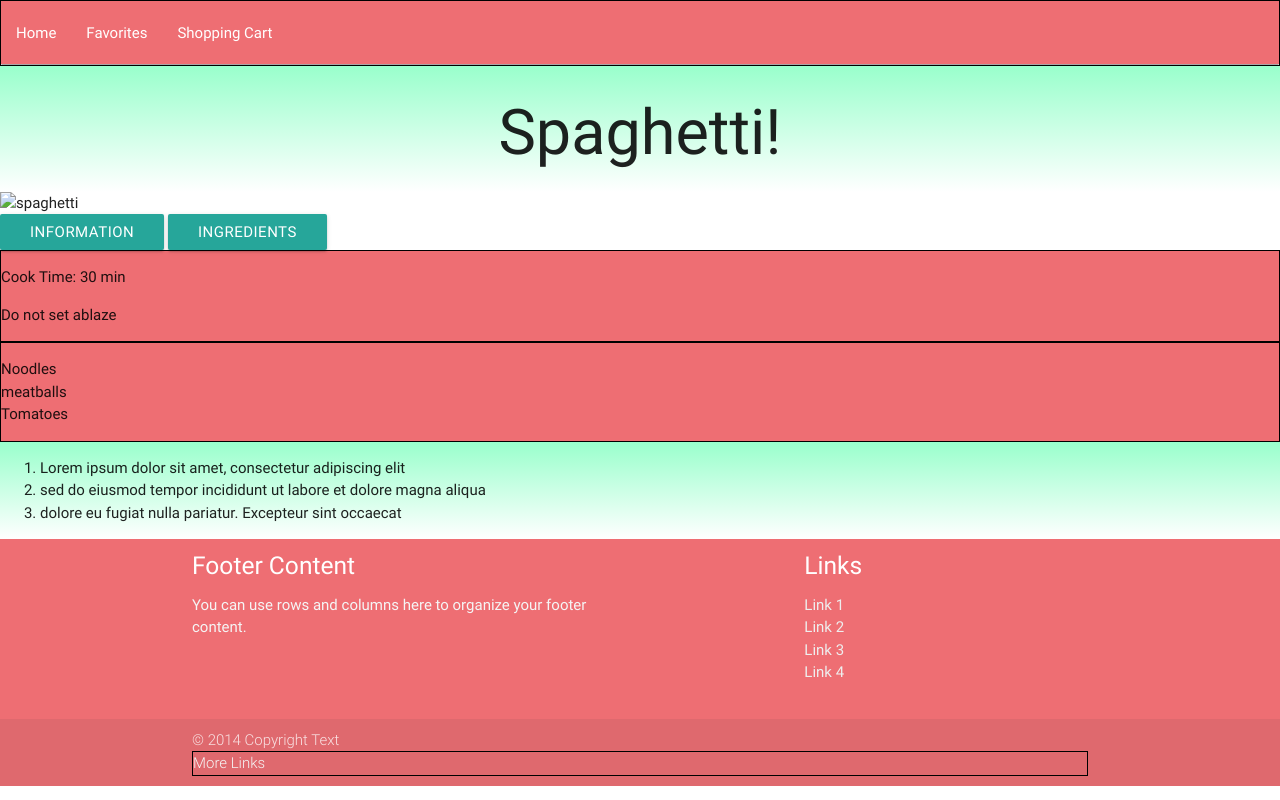
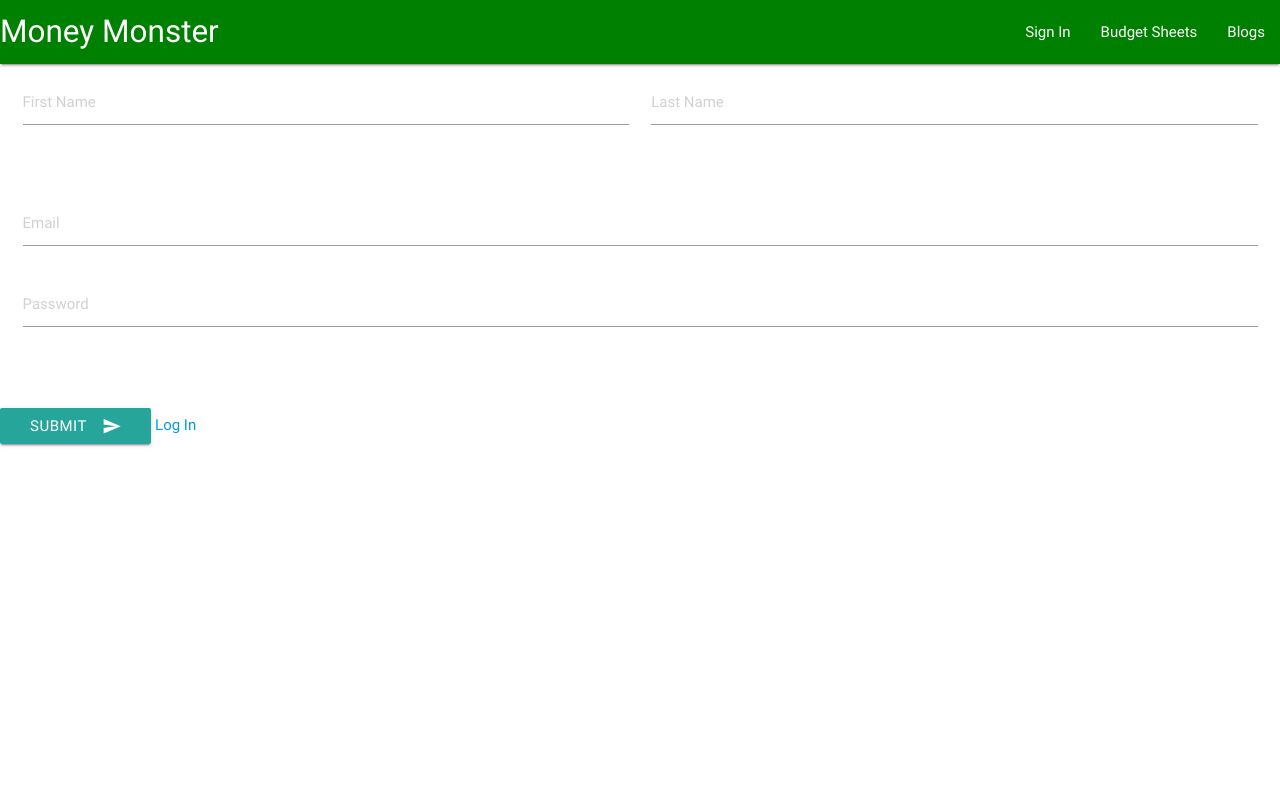
Before and after one commit to cnavarr5/RecipeApp, a plain HTML site: page index.html in a window 1280 px wide. Drawn offline with Linux system fonts and the light colour scheme; files whose address does not match are found by name.

Commit message:
Changed the idea to a budgeting app

```diff
--- a/Script/master.js
+++ /dev/null
@@ -1,17 +0,0 @@
-function toggle() {
-    var x = document.getElementById("cook");
-    if (x.style.display === "none") {
-        x.style.display = "block";
-    } else {
-        x.style.display = "none";
-    }
-}
-
-function toggle2() {
-    var x = document.getElementById("cook2");
-    if (x.style.display === "none") {
-        x.style.display = "block";
-    } else {
-        x.style.display = "none";
-    }
-}
--- /dev/null
+++ b/Styles/mainstyle.css
@@ -0,0 +1,3 @@
+.nav-wrapper{
+    background-color: green;
+}
--- a/Styles/style.css
+++ b/Styles/style.css
@@ -1,32 +1,7 @@
-*{
-    box-sizing: border-box;
+.nav-wrapper{
+    background-color: green;
 }
 
-body{
-    margin: 0;
+.btn waves-effect waves-light{
+    margin-left: 5em;
 }
-img{
-    max-width: 100%;
-}
-.container{
-    display: block;
-}
-.bloat{
-    float: left;
-    border:1px solid black;
-    width:100%;
-}
-.top{
-    background-color: black;
-}
-.right{
-    float:right;
-    width:100%;
-    border: 1px solid black;
-
-}
-.bottom{
-    width:100%;
-    float: left;
-    background: linear-gradient(to bottom, #99ffcc 0%, #ffffff 100%);
-}
--- a/index.html
+++ b/index.html
@@ -2,97 +2,73 @@
 <html lang="en">
 
 <head>
-    <!-- http-server -->
-
+    <link href="https://fonts.googleapis.com/icon?family=Material+Icons" rel="stylesheet">
     <link rel="stylesheet" href="Styles/materialize.min.css">
     <link rel="stylesheet" type="text/css" href="Styles/style.css">
     <script src="Script/master.js"></script>
     <meta charset="UTF-8">
     <meta name="viewport" content="width=device-width, initial-scale=1.0">
     <meta http-equiv="X-UA-Compatible" content="ie=edge">
-    <title>Recipe</title>
+    <title>Money Monster</title>
 </head>
 
 <body>
+    <!-- nav bar -->
     <nav>
-        <div class="nav-wrapper" class="top">
-            <a href="#" class="brand-logo"></a>
+        <div class="nav-wrapper">
+            <a href="#" class="brand-logo">Money Monster</a>
             <ul id="nav-mobile" class="right hide-on-med-and-down">
                 <li>
-                    <a href="badges.html">Home</a>
+                    <a href="user.html">Sign In</a>
                 </li>
                 <li>
-                    <a href="badges.html">Favorites</a>
+                    <a href="budget.html">Budget Sheets</a>
                 </li>
                 <li>
-                    <a href="collapsible.html">Shopping Cart</a>
+                    <a href="blog.html">Blogs</a>
                 </li>
             </ul>
         </div>
     </nav>
+    <!-- sign in form -->
+    <div class="row">
+        <form class="col s12">
+            <div class="row">
+                <div class="input-field col s6">
+                    <input placeholder="First Name" id="first_name" type="text" class="validate" required>
+                    <label for="first_name"></label>
+                </div>
+                <div class="input-field col s6">
+                    <input placeholder="Last Name" id="last_name" type="text" class="validate" required>
+                    <label for="last_name"></label>
+                </div>
+            </div>
+            <div class="row">
+            </div>
+            <div class="row">
+                <div class="input-field col s12">
+                    <input placeholder="Email" id="password" type="text" class="validate" required>
+                    <label for="pass"></label>
+                </div>
+                <div class="input-field col s12">
+                    <input placeholder="Password" id="password" type="password" class="validate" required>
+                    <label for="pass"></label>
+                </div>
+            </div>
+            <div class="row">
 
-
-    <div class="bottom">
-        <header align="center">
-            <h1>Spaghetti!</h1>
-        </header>
+            </div>
+            <div class="row">
+                <div class="col s12">
+                </div>
+            </div>
+        </form>
+        <button class="btn waves-effect waves-light" type="submit" name="action">Submit
+            <i class="material-icons right">send</i>
+        </button>
+        <a href="main.html">Log In</a>
     </div>
-    <div>
-        <img src=""
-            alt="spaghetti">
-    </div>
-    <!-- cook time -->
-    <a onclick="toggle2()" class="btn">Information</a>
-    <div class="bloat" id="cook2" display="none">
-        <p>Cook Time: 30 min</p>
-        <p>Do not set ablaze</p>
-    </div>
-    <!-- ingredients  -->
-    <a onclick="toggle()" class="btn">Ingredients</a>
-    <div class="right" id="cook" display="none">
-        <table>
-            <ul border="1px solid black">
-                <li>Noodles</li>
-                <li>meatballs</li>
-                <li>Tomatoes</li>
-            </ul>
-        </table>
-    </div>
-    <!-- directinos -->
-    <div class="bottom">
-        <ol>
-            <li>Lorem ipsum dolor sit amet, consectetur adipiscing elit</li>
-            <li>sed do eiusmod tempor incididunt ut labore et dolore magna aliqua</li>
-            <li>dolore eu fugiat nulla pariatur. Excepteur sint occaecat</li>
-        </ol>
-    </div>
-
-    <footer class="page-footer">
-            <div class="container">
-              <div class="row">
-                <div class="col l6 s12">
-                  <h5 class="white-text">Footer Content</h5>
-                  <p class="grey-text text-lighten-4">You can use rows and columns here to organize your footer content.</p>
-                </div>
-                <div class="col l4 offset-l2 s12">
-                  <h5 class="white-text">Links</h5>
-                  <ul>
-                    <li><a class="grey-text text-lighten-3" href="#!">Link 1</a></li>
-                    <li><a class="grey-text text-lighten-3" href="#!">Link 2</a></li>
-                    <li><a class="grey-text text-lighten-3" href="#!">Link 3</a></li>
-                    <li><a class="grey-text text-lighten-3" href="#!">Link 4</a></li>
-                  </ul>
-                </div>
-              </div>
-            </div>
-            <div class="footer-copyright">
-              <div class="container">
-              © 2014 Copyright Text
-              <a class="grey-text text-lighten-4 right" href="#!">More Links</a>
-              </div>
-            </div>
-          </footer>
-
+    <!-- footer -->
 
     <script src="Script/materialize.min.js" />
 </body>
```
Also changed, not shown: main.html (added, +35 -0 lines).
